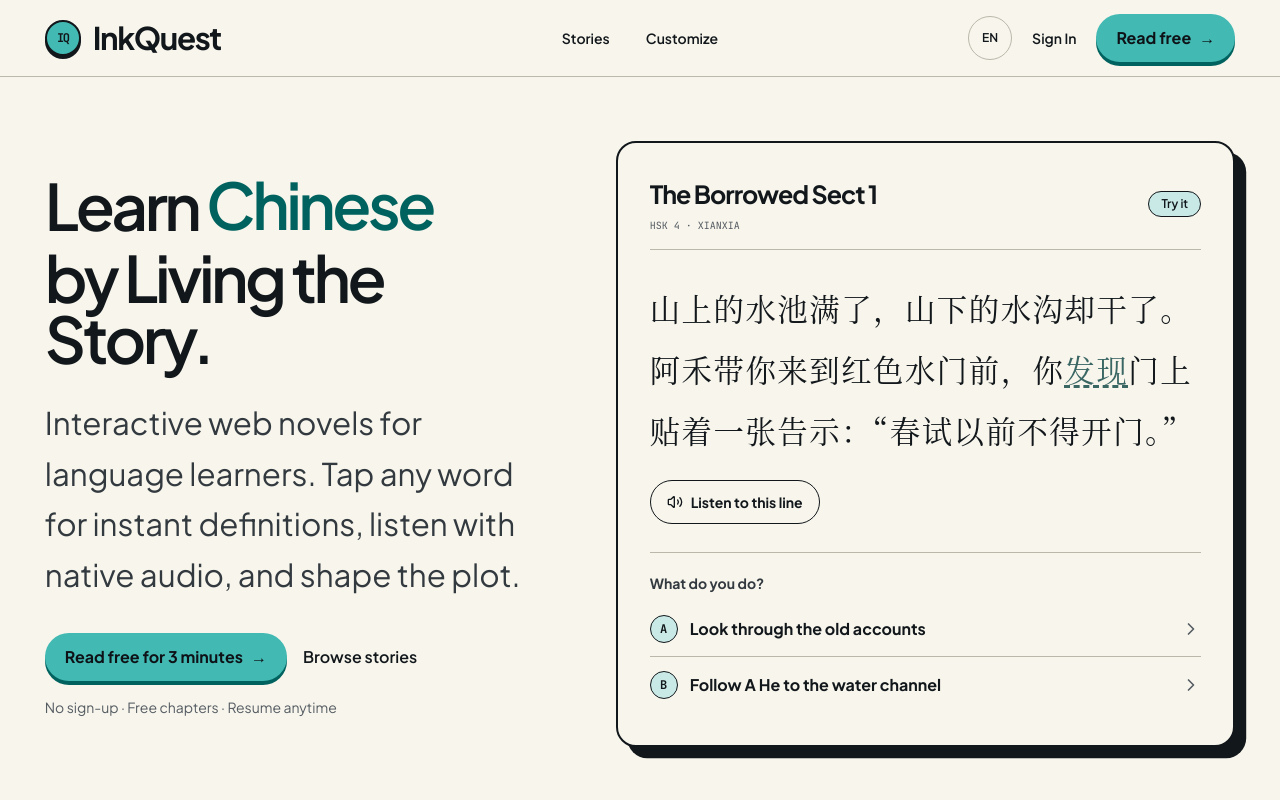
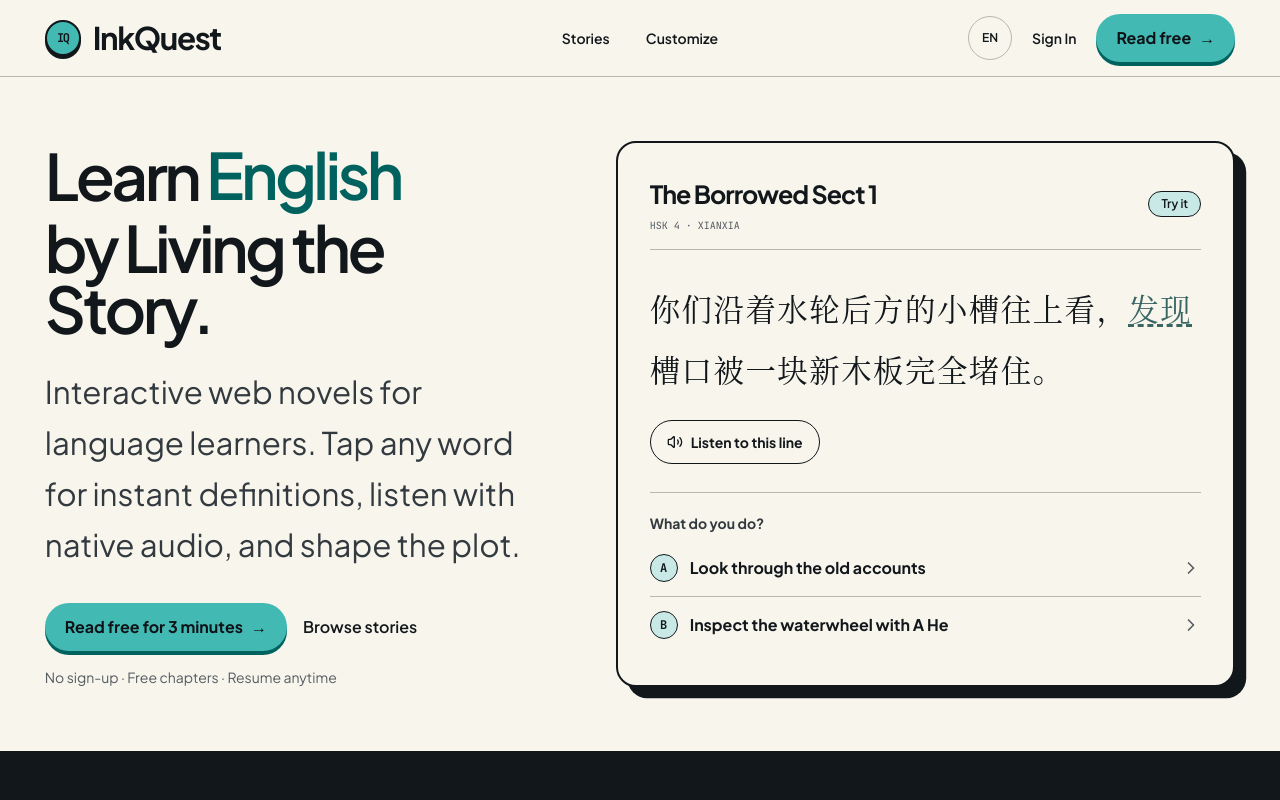
Before and after one commit to serendipityApe/ink-quest, a Next.js app: page / in a window 1280 px wide. Shown: the top 800 px of the page. Built offline with nearby package versions, Linux system fonts and the light colour scheme; no server answers.

Commit message:
Use story audio and word highlighting in homepage demo

```diff
--- a/src/app/HomeClient.tsx
+++ b/src/app/HomeClient.tsx
@@ -7,10 +7,10 @@ import { ChevronRight, Volume2 } from "lucide-react";
 import Footer from "@/components/Footer";
 import Navbar from "@/components/Navbar";
 import WordSegment from "@/components/WordSegment";
-import { useSpeak } from "@/hooks/useSpeak";
+import { useAudioSync } from "@/hooks/useAudioSync";
 import { useTranslations } from "@/i18n/I18nProvider";
 import { DEFAULT_STORY_HREF, DEFAULT_STORY_ID } from "@/lib/stories/entry-points";
-import type { TextSegment } from "@/types/story";
+import type { TextSegment, Timestamp } from "@/types/story";
 
 const COVER_BASE = process.env.NODE_ENV === "development"
   ? ""
@@ -22,27 +22,37 @@ const featuredStories = [
   { id: "the-seven-oclock-lost-and-found", genre: "Mystery", level: "HSK 4", titleZh: "七点前的失物", titleEn: "Lost and Found Before Seven", descriptionZh: "失物处七点就要搬空。你能替老人找回装着妻子声音的蓝布包吗？", descriptionEn: "The lost and found closes at seven. Can you recover a blue bag holding a recording of an old man’s wife?", image: "/covers/the-seven-oclock-lost-and-found-v2.png", imagePosition: "center 20%" },
 ];
 
-const demoWord: TextSegment = {
-  word: "发现",
-  reading: "fā xiàn",
-  meaning: "to notice; to discover",
-  level: "HSK 3",
-  tier: "key",
-};
-
 const demoChoices = [
   { zh: "去找借山的旧账", en: "Look through the old accounts", result: "旧账写着：门派借山建院，村民和门派共用山泉。", resultEn: "The old accounts say the sect borrowed this land. The village and the sect share its spring." },
-  { zh: "跟阿禾查看河道", en: "Follow A He to the water channel", result: "河道旁的水轮没有坏，槽口却被一块新木板堵住。", resultEn: "The waterwheel is working, but a new wooden board blocks the channel." },
+  { zh: "跟阿禾检查水轮", en: "Inspect the waterwheel with A He", result: "阿禾轻推轮边的小柄，空轮转了半圈。水轮没坏，堵住的只是水槽。", resultEn: "A He nudges the wheel and it turns. The wheel works; the channel is blocked." },
 ];
 
-export default function Home() {
+interface HomeProps {
+  demoAudioUrl: string;
+  demoSegments: TextSegment[];
+  demoTimestamps: Timestamp[];
+}
+
+export default function Home({ demoAudioUrl, demoSegments, demoTimestamps }: HomeProps) {
   const [demoChoice, setDemoChoice] = useState<number | null>(null);
   const [languageIndex, setLanguageIndex] = useState(0);
-  const { speak, speaking, supported } = useSpeak();
+  const { play, stop, isPlaying, activeSegmentIndex } = useAudioSync();
   const { lang } = useTranslations();
   const isZh = lang === "zh";
   const rotatingLanguages = isZh ? ["中文", "英文"] : ["Chinese", "English"];
-  const localizedDemoWord = isZh ? { ...demoWord, meaning: "注意到；找到原来不知道的事" } : demoWord;
+  const demoEndMs = demoTimestamps[demoTimestamps.length - 1]?.end;
+
+  const toggleDemoAudio = () => {
+    if (isPlaying) { stop(); return; }
+    play({
+      audioUrl: demoAudioUrl,
+      text: "",
+      timestamps: demoTimestamps,
+      voices: [],
+      lang: "zh",
+      endMs: demoEndMs,
+    });
+  };
 
   useEffect(() => {
     if (window.matchMedia("(prefers-reduced-motion: reduce)").matches) return;
@@ -87,10 +97,16 @@ export default function Home() {
             </header>
 
             <div className="py-7">
-              <p className="font-reading text-[clamp(1.35rem,3vw,1.9rem)] leading-[2] tracking-[0.05em]">山上的水池满了，山下的水沟却干了。阿禾带你来到红色水门前，你<WordSegment segment={localizedDemoWord} index={0} isAudioActive={speaking} lang="zh" isSaved={false} onToggleSave={() => undefined} />门上贴着一张告示：“春试以前不得开门。”</p>
-              <button type="button" disabled={!supported} onClick={() => speak("山上的水池满了，山下的水沟却干了。阿禾带你来到红色水门前，你发现门上贴着一张告示：春试以前不得开门。", "zh")} className="mt-5 inline-flex min-h-11 cursor-pointer items-center gap-2 rounded-full border border-ink bg-paper px-4 text-sm font-bold whitespace-nowrap hover:bg-accent-soft disabled:cursor-not-allowed disabled:opacity-50">
+              <p className="font-reading text-[clamp(1.35rem,3vw,1.9rem)] leading-[2] tracking-[0.05em]">{demoSegments.map((segment, index) => (
+                segment.word === "发现" ? (
+                  <WordSegment key={index} segment={{ ...segment, tier: "key", meaning: isZh ? "注意到；找到原来不知道的事" : "to notice; to discover" }} index={index} isAudioActive={activeSegmentIndex === index} lang="zh" isSaved={false} onToggleSave={() => undefined} />
+                ) : (
+                  <span key={index} className={activeSegmentIndex === index ? "word-audio-active" : undefined}>{segment.word}</span>
+                )
+              ))}</p>
+              <button type="button" onClick={toggleDemoAudio} className="mt-5 inline-flex min-h-11 cursor-pointer items-center gap-2 rounded-full border border-ink bg-paper px-4 text-sm font-bold whitespace-nowrap hover:bg-accent-soft">
                 <Volume2 className="size-4" aria-hidden="true" />
-                {speaking ? (isZh ? "正在播放" : "Playing") : (isZh ? "听这一句" : "Listen to this line")}
+                {isPlaying ? (isZh ? "停止播放" : "Stop") : (isZh ? "听这一句" : "Listen to this line")}
               </button>
             </div>
 
--- a/src/app/page.tsx
+++ b/src/app/page.tsx
@@ -1,5 +1,7 @@
 import HomeClient from "./HomeClient";
 import { pageMetadata } from "@/lib/seo";
+import { loadStory, nodeResponse } from "@/lib/stories/registry";
+import { DEFAULT_STORY_ID } from "@/lib/stories/entry-points";
 
 export const metadata = {
   ...pageMetadata({
@@ -11,6 +13,21 @@ export const metadata = {
   verification: { google: "hclfm0c0RpipJiZCJGS3Eu72ZP418xo-rpMk2b-Rrxk" },
 };
 
-export default function HomePage() {
-  return <HomeClient />;
+export default async function HomePage() {
+  const story = await loadStory(DEFAULT_STORY_ID);
+  const node = story && nodeResponse(story, "wheel");
+  if (!node?.audio_url) throw new Error("Homepage demo audio is missing");
+
+  const sentenceEnd = node.text_segments.findIndex((segment) => segment.word === "。");
+  if (sentenceEnd < 0 || node.timestamps.length <= sentenceEnd) {
+    throw new Error("Homepage demo sentence or timestamps are missing");
+  }
+
+  return (
+    <HomeClient
+      demoAudioUrl={node.audio_url}
+      demoSegments={node.text_segments.slice(0, sentenceEnd + 1)}
+      demoTimestamps={node.timestamps.slice(0, sentenceEnd + 1)}
+    />
+  );
 }
```
